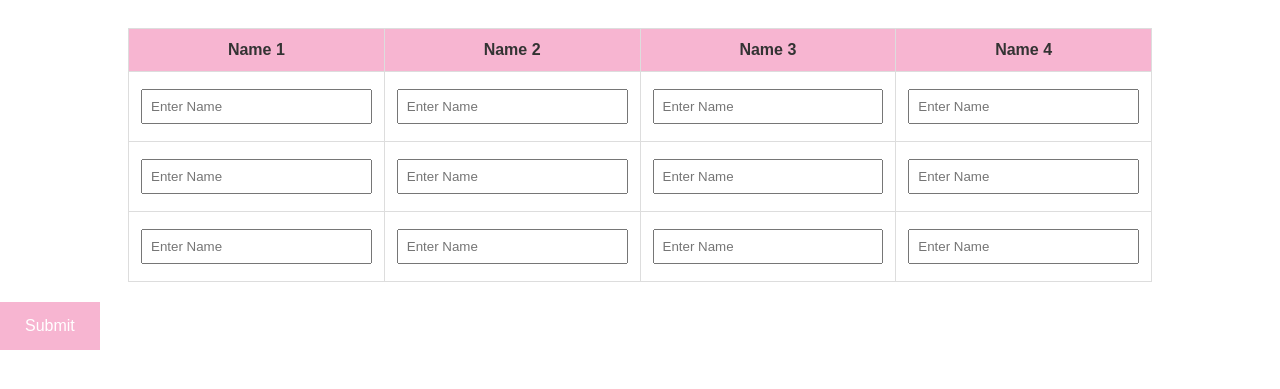
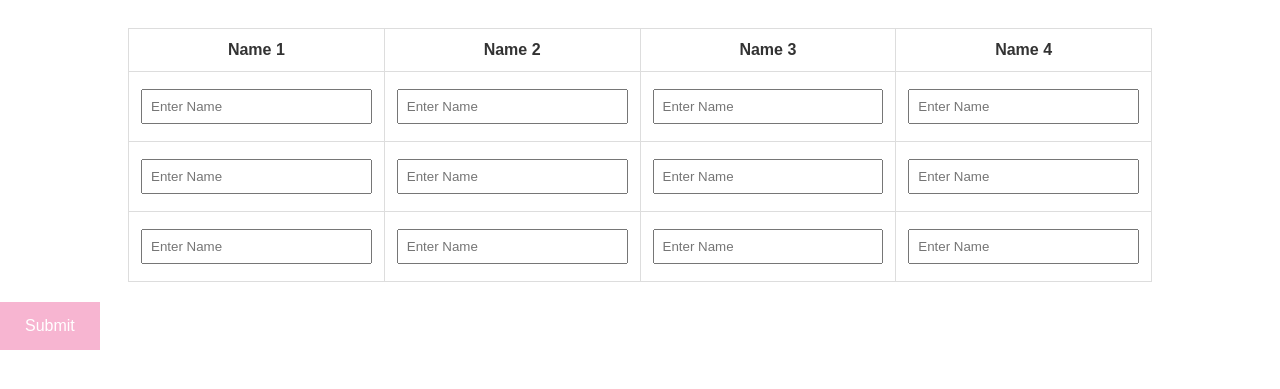
Before and after one commit to Meera987/baby-name-race, a plain HTML site: page index.html in a window 1280 px wide. Shown: the part 293-682 px from the top of the page. Drawn offline with Linux system fonts and the light colour scheme.

Commit message:
Update index.html

```diff
--- a/index.html
+++ b/index.html
@@ -40,7 +40,7 @@
             width: 80%;
             margin: 0 auto;
             border-collapse: collapse;
-            background-color: #fff;
+            background-color: transperent;
         }
         table, th, td {
             border: 1px solid #ddd;
@@ -50,7 +50,7 @@
             text-align: center;
         }
         th {
-            background-color: #f7b5d1;
+            background-color: transperent;
         }
         input[type="text"] {
             width: 100%;
@@ -67,8 +67,8 @@
             cursor: pointer;
             margin-top: 20px;
         }
-        .button:hover {
-            background-color: #d78d92;
+        /*.button:hover {
+            background-color: #d78d92;*/
         }
     </style>
 </head>
```
